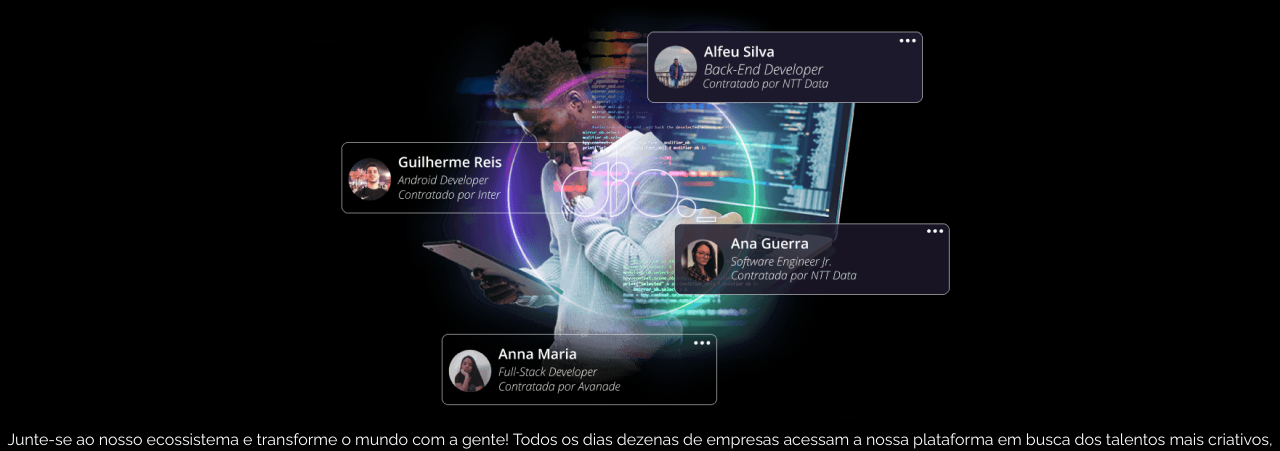
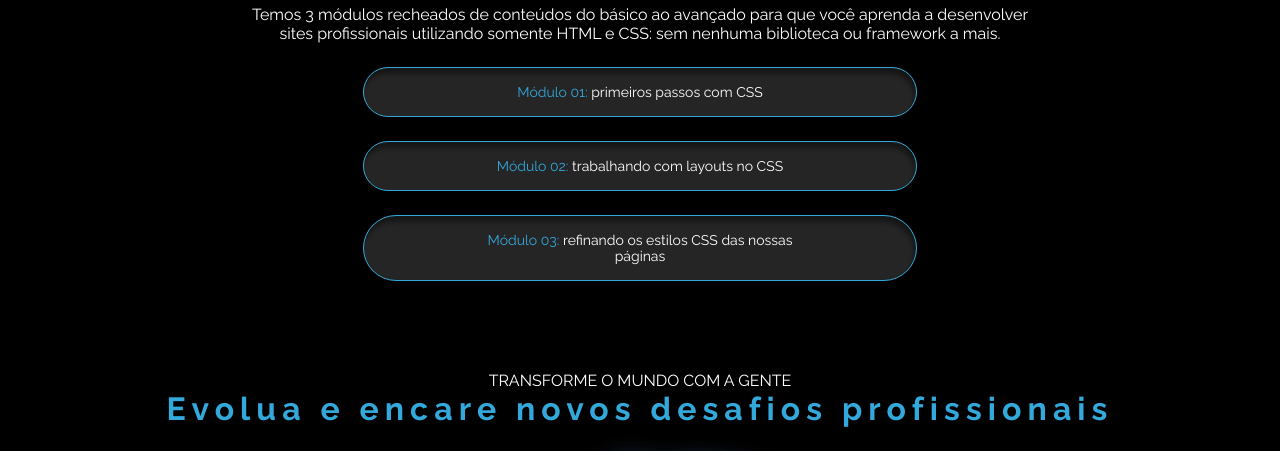
Before and after one commit to horquidia-lima/Desafio-Dio-CSS, a website built with Vite: page index.html in a window 1280 px wide. Shown: the part 682-1133 px from the top of the page. Built offline with nearby package versions, Linux system fonts and the light colour scheme.

Commit message:
add style css section course content

```diff
--- a/index.html
+++ b/index.html
@@ -7,7 +7,7 @@
     <title>Trilha CSS DIO</title>
     <link rel="preconnect" href="https://fonts.googleapis.com">
     <link rel="preconnect" href="https://fonts.gstatic.com" crossorigin>
-    <link href="https://fonts.googleapis.com/css2?family=Raleway:wght@400;900&display=swap" rel="stylesheet">
+    <link href="https://fonts.googleapis.com/css2?family=Raleway:wght@400;700;900&display=swap" rel="stylesheet">
   </head>
   <body>
     <div id="app">
@@ -18,7 +18,7 @@
          <div class="logo">
           <img src="./src/assets/logo.png" title="Logotipo Trilha de CSS DIO" alt="Logotipo de CSS DIO">
          </div>
-         <h1>Trilha de CSS DIO</h1>
+         <h1>Trilha de CSS da DIO</h1>
          <p>A nova Trilha de CSS da DIO está disponível. Acesse já e aprenda do zero como desenvolver sites profissionais</p>
          <button>Quero me inscrever</button>
         </div>
--- a/src/css/base.css
+++ b/src/css/base.css
@@ -62,7 +62,7 @@ header {
     font-weight: 900;
     font-size: 4rem;
     line-height: 4.7rem;
-
+    text-transform: uppercase;
 
     background: linear-gradient(180deg, #33A8DB 0%, #1472B7 100%);
     -webkit-background-clip: text;
@@ -88,3 +88,49 @@ header {
     text-transform: uppercase;
     cursor: pointer;
 }
+
+/*---main---*/
+
+main h2 {
+    font-size: 3.2rem;
+    line-height: 3.8rem;
+    letter-spacing: 0.19em;
+    font-weight: 700;
+    color: #33A8DB;
+}
+
+/*---main section course-content ---*/
+
+#course-content {
+    width: 792px;
+
+    margin: 11.8rem auto 9rem;
+}
+
+#course-content p {
+    line-height: 1.9rem;
+    margin-block: 2.4rem;
+}
+
+.modules-list {
+    display: flex;
+    flex-direction: column;
+    justify-content: center;
+    align-items: center;
+    gap: 2.4rem;
+}
+
+.module {
+    padding: 1.6rem 10rem;
+    background: #252525;
+    border: 1px solid #33A8DB;
+    box-shadow: inset -2px 6px 4px rgba(0, 0, 0, 0.4);
+    border-radius: 5.7rem;
+
+    width: 70%;
+    font-size: 1.4rem;
+}
+
+.module span {
+    color: #33A8DB;
+}
```
